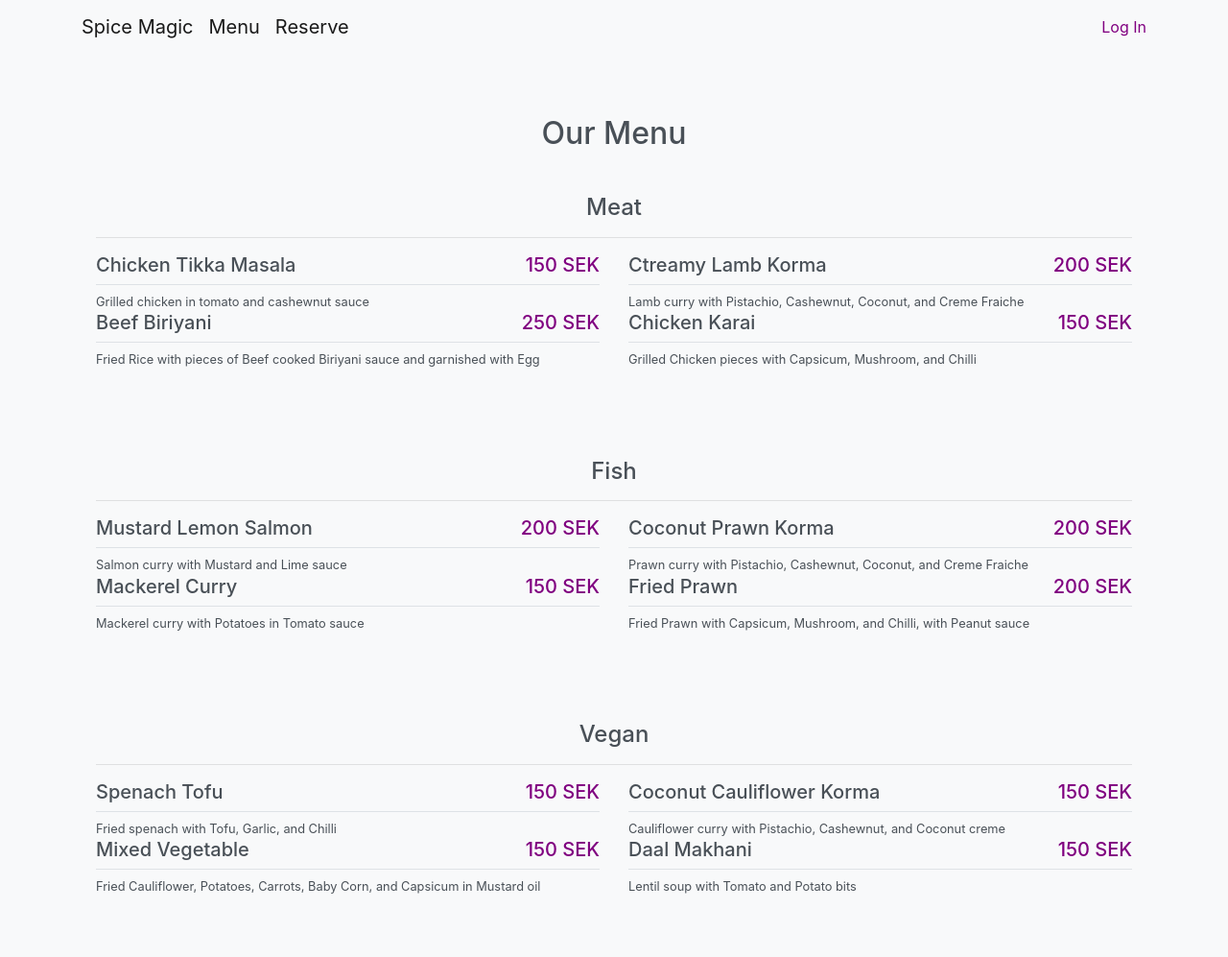
After one commit to fokhrun/flask_mvc_template, a Flask app: page /menu in a window 1280 px wide. The commit adds this page. Shown: the whole page at 96% size. Run offline with Flask 3, Linux system fonts and the light colour scheme; parts of the project's set-up code (start-up, migrations or seed data) failed here and were passed over; some libraries are stand-ins or nearby versions.

Commit message:
menu html page

```diff
--- a/app/main/views.py
+++ b/app/main/views.py
@@ -22,6 +22,18 @@ def index():
         HTML template for the home page
     """
     return render_template("index.html")
+
+
+@main.route("/menu")
+def menu():
+    """Renders HTML template for the home page
+
+    Returns
+    -------
+    flask.Response
+        HTML template for the menu page
+    """
+    return render_template("menu.html")
 
 
 @main.route("/reserve", methods=["GET", "POST"])
--- a/app/templates/base.html
+++ b/app/templates/base.html
@@ -26,8 +26,6 @@
 
     <nav class="navbar navbar-expand-lg navbar-light bg-light">
         <div class="container">
-            <a class="navbar-brand"
-               href="{{ url_for('main.index') }}">Spice Magic</a>
             <button class="navbar-toggler"
                     type="button"
                     data-toggle="collapse"
@@ -41,26 +39,31 @@
             <div class="collapse navbar-collapse"
                  id="navbarSupportedContent">
                 <ul class="navbar-nav mr-auto">
+                    <li class="nav-item}}">
+                        <a class="navbar-brand" href="{{ url_for('main.index') }}">Spice Magic</a>
+                    </li>
+                    <li class="nav-item}}">
+                        <a class="navbar-brand" href="{{ url_for('main.menu') }}">Menu</a>
+                    </li>
                     <li class="nav-item {{'active' if request.path == url_for('main.table_reservation') else ''}}">
-                        <a class="nav-link"
-                           href="{{ url_for('main.table_reservation') }}?for_date=today">Reserve</a>
+                        <a class="navbar-brand" href="{{ url_for('main.table_reservation') }}?for_date=today">Reserve</a>
                     </li>
                     {% if current_user.role and current_user.role.name == 'Admin' %}
                     <li class="nav-item {{'active' if request.path == url_for('main.admin_reservation') else ''}}">
-                        <a class="nav-link"
-                           href="{{ url_for('main.admin_reservation') }}">Admin</a>
+                        <a class="navbar-brand" href="{{ url_for('main.admin_reservation') }}">Admin</a>
                     </li>
                     {% endif %}
                 </ul>
                 <ul class="navbar-nav ml-auto">
                     {% if current_user.is_authenticated %}
                     <li class="nav-item active">
-                        <a class="nav-link {{'active' if request.path == url_for('auth.logout') else ''}}"
-                           href="{{ url_for('auth.logout') }}">Log Out ({{current_user.username}})</a>
+                        <a class="nav-brand {{'active' if request.path == url_for('auth.logout') else ''}}"
+                           href="{{ url_for('auth.logout') }}"><b>{{current_user.username.capitalize()}}   </b>Log Out</a>
                     </li>
+
                     {% else %}
                     <li class="nav-item">
-                        <a class="nav-link {{'active' if request.path == url_for('auth.login') else ''}}"
+                        <a class="nav-brand {{'active' if request.path == url_for('auth.login') else ''}}"
                            href="{{ url_for('auth.login') }}">Log In</a>
                     </li>
                     {% endif %}
--- /dev/null
+++ b/app/templates/menu.html
@@ -0,0 +1,184 @@
+{% extends "base.html" %}
+
+{% block title %}Spice Magic{% endblock %}
+
+
+{% block page_content %}
+
+<!-- Meat Menu Start -->
+<div class="container-xxl py-5">
+    <div class="container">
+        <div class="text-center wow fadeInUp" data-wow-delay="0.1s">
+            <h2 class="mb-5">Our Menu</h2>
+        </div>
+        <div class="ps-3 text-center">
+            <h4 class="mt-n1 mb-0">Meat</h4>
+        </div>
+        <hr>
+        <div class="row g-4">
+            <div class="col-lg-6">
+                <div class="d-flex align-items-center">
+                    <div class="w-100 d-flex flex-column text-start ps-4">
+                        <h5 class="d-flex justify-content-between border-bottom pb-2">
+                            <span>Chicken Tikka Masala</span>
+                            <span class="text-primary">150 SEK</span>
+                        </h5>
+                        <small class="fst-italic">Grilled chicken in tomato and cashewnut sauce</small>
+                    </div>
+                </div>
+            </div>
+            <div class="col-lg-6">
+                <div class="d-flex align-items-center">
+                    <div class="w-100 d-flex flex-column text-start ps-4">
+                        <h5 class="d-flex justify-content-between border-bottom pb-2">
+                            <span>Ctreamy Lamb Korma</span>
+                            <span class="text-primary">200 SEK</span>
+                        </h5>
+                        <small class="fst-italic">Lamb curry with Pistachio, Cashewnut, Coconut, and Creme Fraiche</small>
+                    </div>
+                </div>
+            </div>
+            <div class="col-lg-6">
+                <div class="d-flex align-items-center">
+                    <div class="w-100 d-flex flex-column text-start ps-4">
+                        <h5 class="d-flex justify-content-between border-bottom pb-2">
+                            <span>Beef Biriyani</span>
+                            <span class="text-primary">250 SEK</span>
+                        </h5>
+                        <small class="fst-italic">Fried Rice with pieces of Beef cooked Biriyani sauce and garnished with Egg </small>
+                    </div>
+                </div>
+            </div>
+            <div class="col-lg-6">
+                <div class="d-flex align-items-center">
+                    <div class="w-100 d-flex flex-column text-start ps-4">
+                        <h5 class="d-flex justify-content-between border-bottom pb-2">
+                            <span>Chicken Karai</span>
+                            <span class="text-primary">150 SEK</span>
+                        </h5>
+                        <small class="fst-italic">Grilled Chicken pieces with Capsicum, Mushroom, and Chilli</small>
+                    </div>
+                </div>
+            </div>
+        </div>
+    </div>
+</div>
+<!-- Meat Menu End -->
+
+
+<!-- Fish Menu Start -->
+<div class="container-xxl py-5">
+    <div class="container">
+        <div class="ps-3 text-center">
+            <h4 class="mt-n1 mb-0">Fish</h4>
+        </div>
+        <hr>
+        <div class="row g-4">
+            <div class="col-lg-6">
+                <div class="d-flex align-items-center">
+                    <div class="w-100 d-flex flex-column text-start ps-4">
+                        <h5 class="d-flex justify-content-between border-bottom pb-2">
+                            <span>Mustard Lemon Salmon</span>
+                            <span class="text-primary">200 SEK</span>
+                        </h5>
+                        <small class="fst-italic">Salmon curry with Mustard and Lime sauce</small>
+                    </div>
+                </div>
+            </div>
+
+            <div class="col-lg-6">
+                <div class="d-flex align-items-center">
+                    <div class="w-100 d-flex flex-column text-start ps-4">
+                        <h5 class="d-flex justify-content-between border-bottom pb-2">
+                            <span>Coconut Prawn Korma</span>
+                            <span class="text-primary">200 SEK</span>
+                        </h5>
+                        <small class="fst-italic">Prawn curry with Pistachio, Cashewnut, Coconut, and Creme Fraiche</small>
+                    </div>
+                </div>
+            </div>
+            <div class="col-lg-6">
+                <div class="d-flex align-items-center">
+                    <div class="w-100 d-flex flex-column text-start ps-4">
+                        <h5 class="d-flex justify-content-between border-bottom pb-2">
+                            <span>Mackerel Curry</span>
+                            <span class="text-primary">150 SEK</span>
+                        </h5>
+                        <small class="fst-italic">Mackerel curry with Potatoes in Tomato sauce</small>
+                    </div>
+                </div>
+            </div>
+            <div class="col-lg-6">
+                <div class="d-flex align-items-center">
+                    <div class="w-100 d-flex flex-column text-start ps-4">
+                        <h5 class="d-flex justify-content-between border-bottom pb-2">
+                            <span>Fried Prawn</span>
+                            <span class="text-primary">200 SEK</span>
+                        </h5>
+                        <small class="fst-italic">Fried Prawn with Capsicum, Mushroom, and Chilli, with Peanut sauce</small>
+                    </div>
+                </div>
+            </div>
+        </div>
+    </div>
+</div>
+<!-- Fish Menu End -->
+
+<!-- Vegan Menu Start -->
+<div class="container-xxl py-5">
+    <div class="container">
+        <div class="ps-3 text-center">
+            <h4 class="mt-n1 mb-0">Vegan</h4>
+        </div>
+        <hr>
+        <div class="row g-4">
+            <div class="col-lg-6">
+                <div class="d-flex align-items-center">
+                    <div class="w-100 d-flex flex-column text-start ps-4">
+                        <h5 class="d-flex justify-content-between border-bottom pb-2">
+                            <span>Spenach Tofu</span>
+                            <span class="text-primary">150 SEK</span>
+                        </h5>
+                        <small class="fst-italic">Fried spenach with Tofu, Garlic, and Chilli</small>
+                    </div>
+                </div>
+            </div>
+            <div class="col-lg-6">
+                <div class="d-flex align-items-center">
+                    <div class="w-100 d-flex flex-column text-start ps-4">
+                        <h5 class="d-flex justify-content-between border-bottom pb-2">
+                            <span>Coconut Cauliflower Korma</span>
+                            <span class="text-primary">150 SEK</span>
+                        </h5>
+                        <small class="fst-italic">Cauliflower curry with Pistachio, Cashewnut, and Coconut creme</small>
+                    </div>
+                </div>
+            </div>
+            <div class="col-lg-6">
+                <div class="d-flex align-items-center">
+                    <div class="w-100 d-flex flex-column text-start ps-4">
+                        <h5 class="d-flex justify-content-between border-bottom pb-2">
+                            <span>Mixed Vegetable</span>
+                            <span class="text-primary">150 SEK</span>
+                        </h5>
+                        <small class="fst-italic">Fried Cauliflower, Potatoes, Carrots, Baby Corn, and Capsicum in Mustard oil</small>
+                    </div>
+                </div>
+            </div>
+            <div class="col-lg-6">
+                <div class="d-flex align-items-center">
+                    <div class="w-100 d-flex flex-column text-start ps-4">
+                        <h5 class="d-flex justify-content-between border-bottom pb-2">
+                            <span>Daal Makhani</span>
+                            <span class="text-primary">150 SEK</span>
+                        </h5>
+                        <small class="fst-italic">Lentil soup with Tomato and Potato bits</small>
+                    </div>
+                </div>
+            </div>
+        </div>
+    </div>
+</div>
+<!-- Fish Menu End -->
+
+{% endblock %}
```
